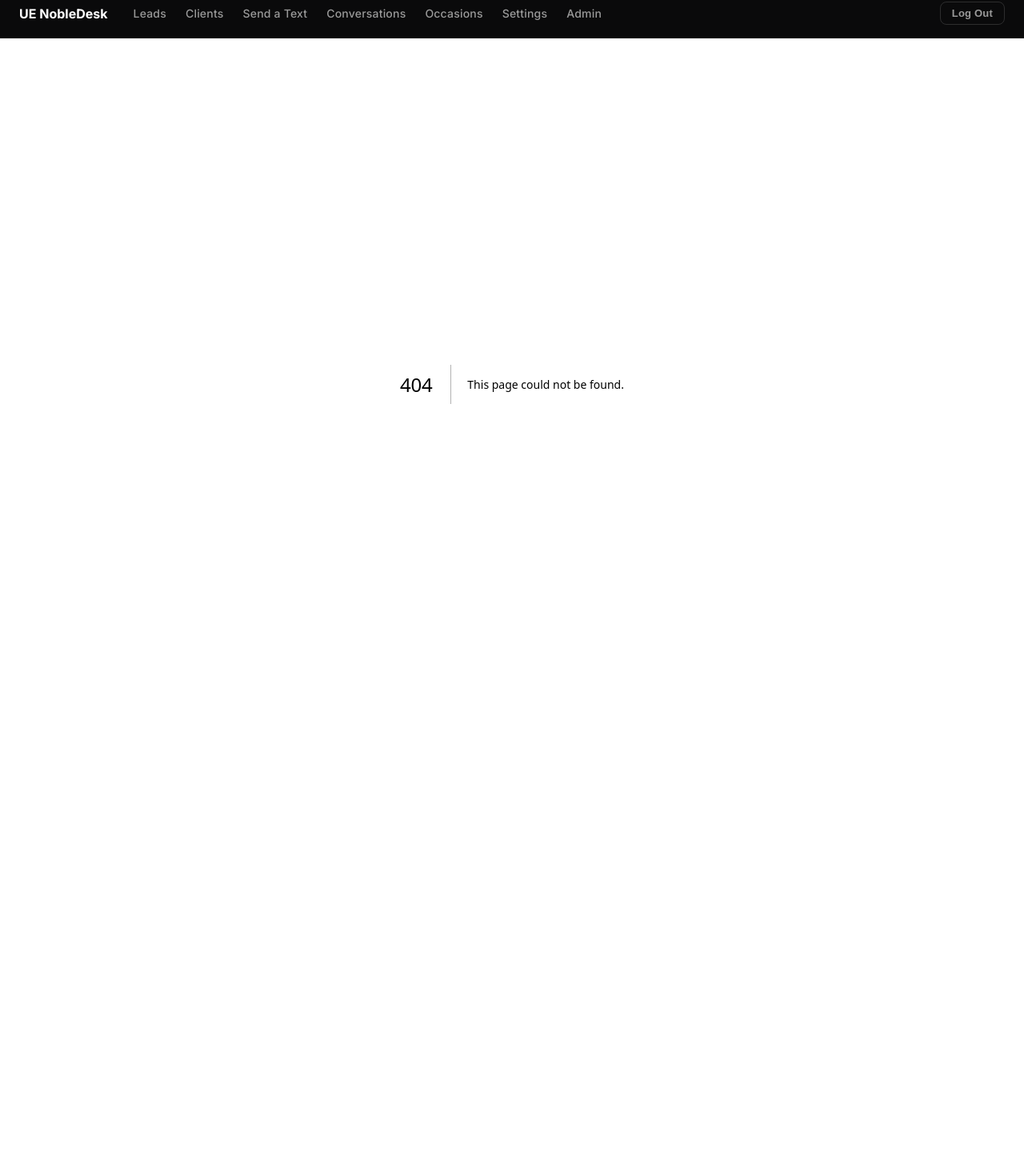
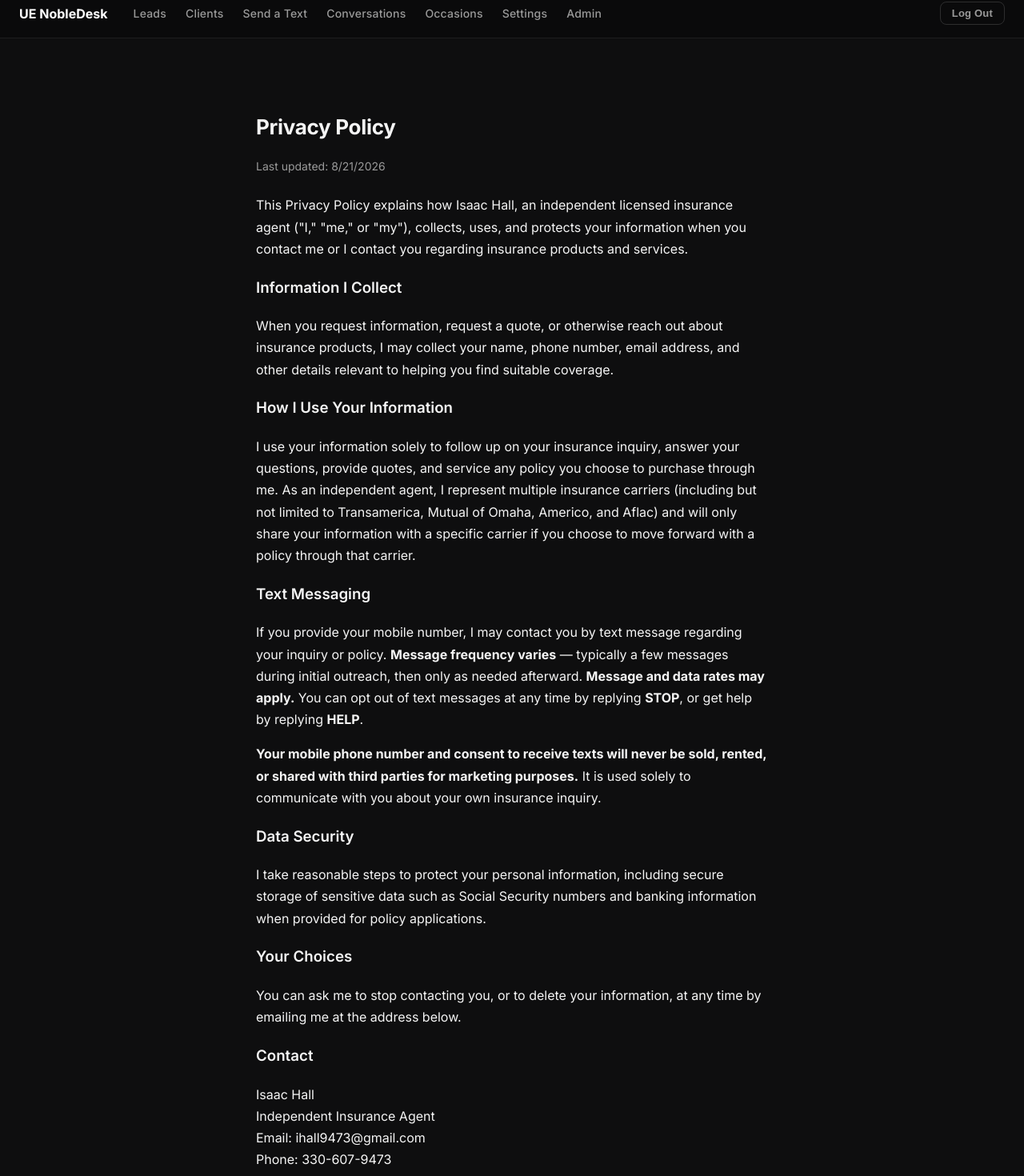
Before and after one commit to ihall9473/UE-NobleDesk, a Next.js app: page /privacy in a window 1280 px wide. Before the commit this address had no page. Shown: the part 14-1484 px from the top of the page at 80% size. Before the commit the page ends 926 px from the top, so only its background shows below. Built offline with nearby package versions, Linux system fonts and the light colour scheme; a web font is replaced by a local one.

Commit message:
Create PrivacyPolicyPage component
This component displays the Privacy Policy, detailing information collection, usage, and user choices.

```diff
--- /dev/null
+++ b/app/privacy/page.js
@@ -0,0 +1,66 @@
+export default function PrivacyPolicyPage() {
+  return (
+    <div style={{ maxWidth: 680, margin: "0 auto", padding: "40px 20px", lineHeight: 1.7 }}>
+      <h1>Privacy Policy</h1>
+      <p className="subtitle">Last updated: {new Date().toLocaleDateString()}</p>
+
+      <p>
+        This Privacy Policy explains how Isaac Hall, an independent licensed insurance agent
+        ("I," "me," or "my"), collects, uses, and protects your information when you contact me
+        or I contact you regarding insurance products and services.
+      </p>
+
+      <h3>Information I Collect</h3>
+      <p>
+        When you request information, request a quote, or otherwise reach out about insurance
+        products, I may collect your name, phone number, email address, and other details
+        relevant to helping you find suitable coverage.
+      </p>
+
+      <h3>How I Use Your Information</h3>
+      <p>
+        I use your information solely to follow up on your insurance inquiry, answer your
+        questions, provide quotes, and service any policy you choose to purchase through me. As
+        an independent agent, I represent multiple insurance carriers (including but not limited
+        to Transamerica, Mutual of Omaha, Americo, and Aflac) and will only share your
+        information with a specific carrier if you choose to move forward with a policy through
+        that carrier.
+      </p>
+
+      <h3>Text Messaging</h3>
+      <p>
+        If you provide your mobile number, I may contact you by text message regarding your
+        inquiry or policy. <strong>Message frequency varies</strong> — typically a few messages
+        during initial outreach, then only as needed afterward. <strong>Message and data rates
+        may apply.</strong> You can opt out of text messages at any time by replying{" "}
+        <strong>STOP</strong>, or get help by replying <strong>HELP</strong>.
+      </p>
+      <p>
+        <strong>Your mobile phone number and consent to receive texts will never be sold,
+        rented, or shared with third parties for marketing purposes.</strong> It is used solely
+        to communicate with you about your own insurance inquiry.
+      </p>
+
+      <h3>Data Security</h3>
+      <p>
+        I take reasonable steps to protect your personal information, including secure storage
+        of sensitive data such as Social Security numbers and banking information when provided
+        for policy applications.
+      </p>
+
+      <h3>Your Choices</h3>
+      <p>
+        You can ask me to stop contacting you, or to delete your information, at any time by
+        emailing me at the address below.
+      </p>
+
+      <h3>Contact</h3>
+      <p>
+        Isaac Hall<br />
+        Independent Insurance Agent<br />
+        Email: ihall9473@gmail.com<br />
+        Phone: 330-607-9473
+      </p>
+    </div>
+  );
+}
```
